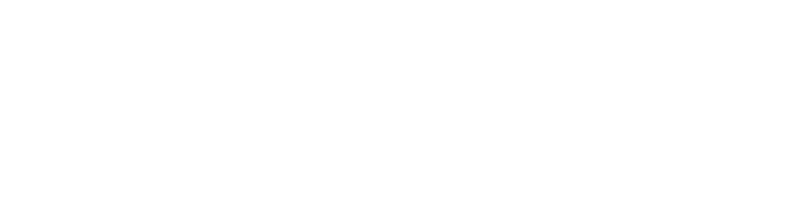
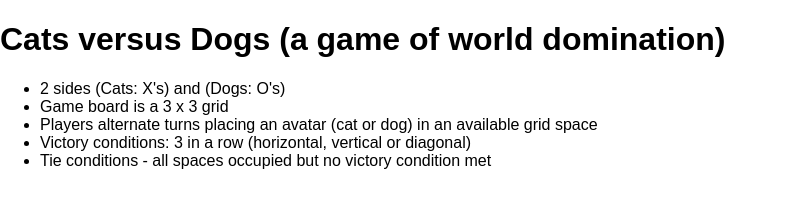
Before and after one commit to Sahedeva/CatsVersusDogsRev, a plain HTML site: page index.html in a window 1280 px wide. Shown: the whole page, without its empty margins (0-786 px from the left). Drawn offline with nearby package versions, Linux system fonts and the light colour scheme.

Commit message:
Add header with title and unordered list of game rules

```diff
--- a/index.html
+++ b/index.html
@@ -7,6 +7,16 @@
 </head>
 <body>
 	<header>
+		<h1 id="headTitle">Cats versus Dogs (a game of world domination)</h1>
+		<ul id="gameRules">
+			<li>2 sides (Cats: X's) and (Dogs: O's)</li>
+			<li>Game board is a 3 x 3 grid</li>
+			<li>Players alternate turns placing an avatar (cat
+	  or dog) in an available grid space</li>
+	  		<li>Victory conditions: 3 in a row (horizontal,
+	  vertical or diagonal)</li>
+	  		<li>Tie conditions - all spaces occupied but no
+	  victory condition met</li>
 	</header>
 
 
```
